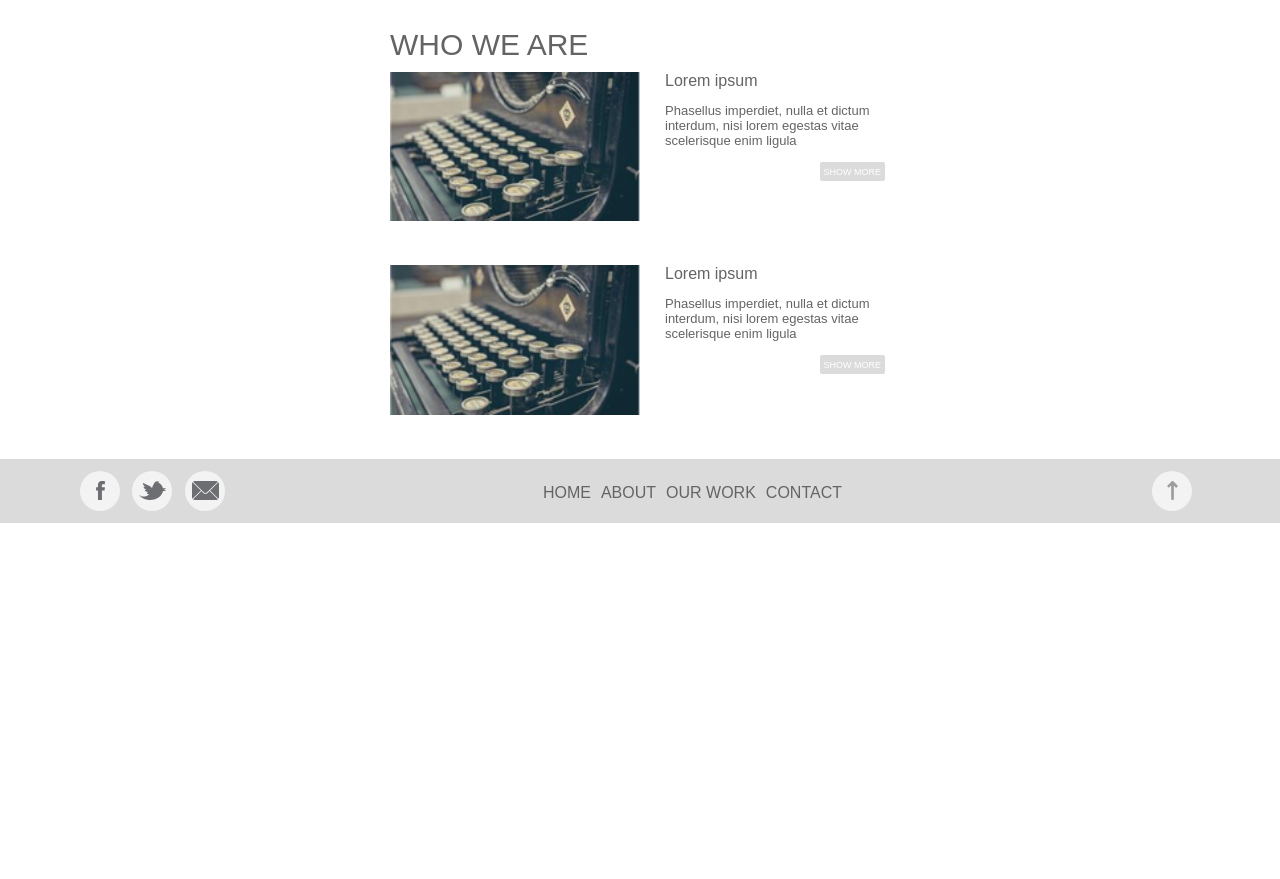
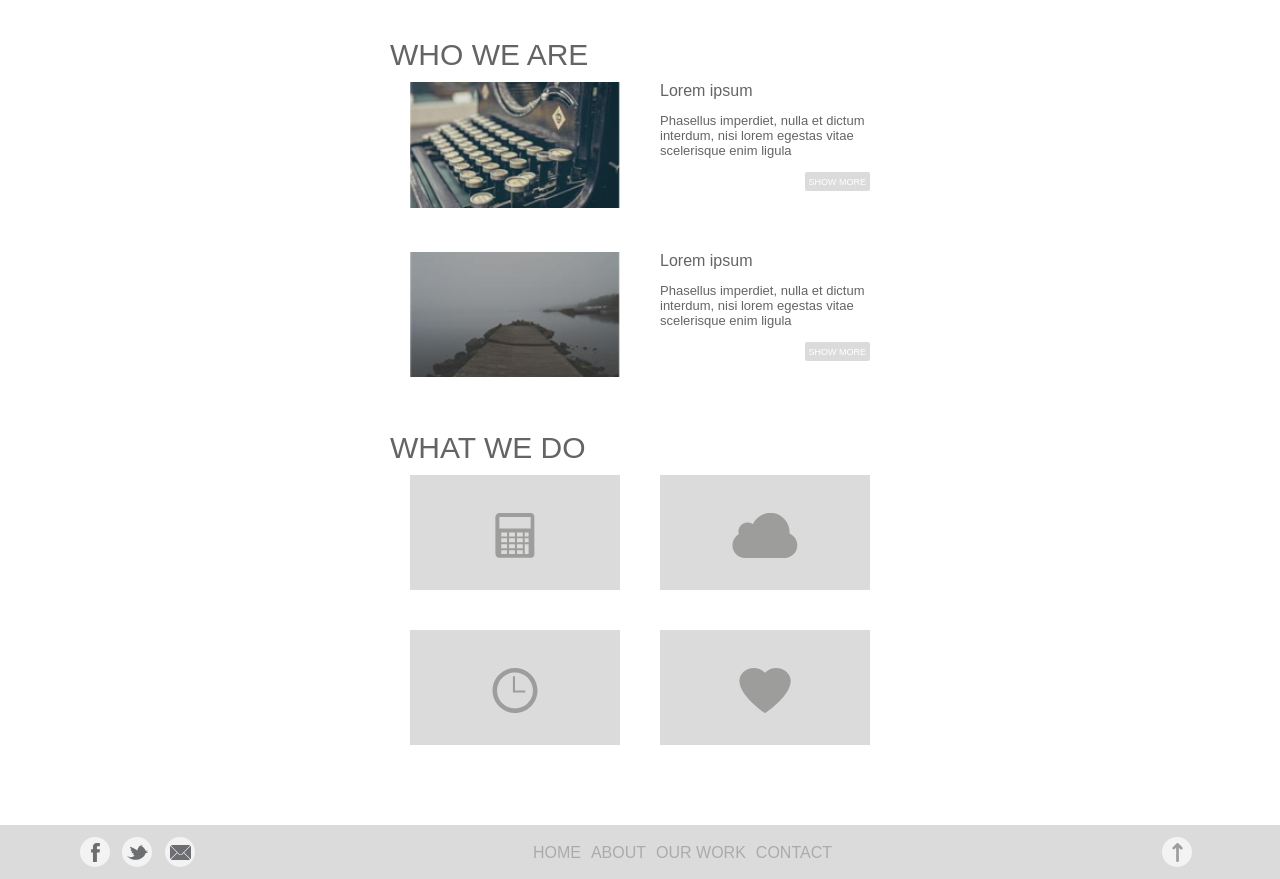
Before and after one commit to djuricmaja/Wireless-Media-Web, a plain HTML site: page public/index.html in a window 1280 px wide. Shown: the part 399-1278 px from the top of the page. Before the commit the page ends 922 px from the top, so only its background shows below. Drawn offline with Linux system fonts and the light colour scheme.

Commit message:
all done

```diff
--- a/public/index.html
+++ b/public/index.html
@@ -22,18 +22,18 @@
                 <div class="nav-items">
                     <div class="display-none display-xs-flex display-md-none mic-15">
                         <a href="http://www.google.com"><img src="img/svg/home.svg"></a>
-                        <a><img src="img/svg/about.svg"></a>
-                        <a><img src="img/svg/our-work.svg"></a>
-                        <a><img src="img/svg/contact.svg"></a>
+                        <a href="#"><img src="img/svg/about.svg"></a>
+                        <a href="#"><img src="img/svg/our-work.svg"></a>
+                        <a href="#"><img src="img/svg/contact.svg"></a>
                     </div>
                     <div class="display-none display-md-flex uc mic-5">
                         <a href="http://www.google.com">Home</a>
                         <span>/</span>
-                        <a>About us</a>
+                        <a href="#">About us</a>
                         <span>/</span>
-                        <a>Our work</a>
+                        <a href="#">Our work</a>
                         <span>/</span>
-                        <a>Contact</a>
+                        <a href="#">Contact</a>
                     </div>
                     <div class="display-xs-none">
                         <a id="nav-item-burger"><img src="img/svg/burger.svg"></a>
@@ -47,9 +47,9 @@
                 <div class="nav-dropdown-items uc">
                     <ul>
                         <li><a href="http://www.google.com">Home</a></li>
-                        <li><a>About</a></li>
-                        <li><a>Our work</a></li>
-                        <li><a>Contact</a></li>
+                        <li><a href="#">About</a></li>
+                        <li><a href="#">Our work</a></li>
+                        <li><a href="#">Contact</a></li>
                     </ul>
                 </div>
             </div>
@@ -120,9 +120,9 @@
         </div>
     </section>
     <section>
-        <div class="container main">
+        <div class="container main mb40">
             <h2 class="uc">Who we are</h2>
-            <article class="row">
+            <article class="row mb40">
                 <div class="column column-xs-6">
                     <a>
                         <img src="img/layer1.png" />
@@ -137,7 +137,7 @@
                             ligula
                         </p>
                         <div class="show-more-container">
-                            <a class="show-more">Show more</a>
+                            <a href="#" class="show-more">Show more</a>
                         </div>
                     </div>
                 </div>
@@ -145,7 +145,7 @@
             <article class="row">
                 <div class="column column-xs-6">
                     <a>
-                        <img src="img/layer1.png" />
+                        <img src="img/layer2.png" />
                     </a>
                 </div>
                 <div class="column column-xs-6">
@@ -157,41 +157,76 @@
                             ligula
                         </p>
                         <div class="show-more-container">
-                            <a class="show-more">Show more</a>
+                            <a href="#" class="show-more">Show more</a>
                         </div>
                     </div>
                 </div>
             </article>
         </div>
     </section>
+    <section>
+        <div class="container main mb40">
+            <h2 class="uc">What we do</h2>
+            <div class="row">
+                <div class="column column-xs-6">
+                    <div class="about-item-img mb40">
+                        <a href="#">
+                            <img src="img/svg/calculator.svg" alt="" />
+                        </a>
+                    </div>
+                </div>
+                <div class="column column-xs-6">
+                    <div class="about-item-img mb40">
+                        <a href="#">
+                            <img src="img/svg/cloud.svg" alt="" />
+                        </a>
+                    </div>
+                </div>
+                <div class="column column-xs-6">
+                    <div class="about-item-img mb40">
+                        <a href="#">
+                            <img src="img/svg/clock.svg" alt="" />
+                        </a>
+                    </div>
+                </div>
+                <div class="column column-xs-6">
+                    <div class="about-item-img mb40">
+                        <a href="#">
+                            <img src="img/svg/heart.svg" alt="" />
+                        </a>
+                    </div>
+                </div>
+            </div>
+        </div>
+    </section>
     <footer>
         <div class="footer container">
             <div>
                 <div class="footer-icon-container">
-                    <a class="footer-icon" href="#!">
+                    <a class="footer-icon" href="#">
                         <img src="img/svg/facebook.svg" />
                     </a>
                 </div>
                 <div class="footer-icon-container">
-                    <a class="footer-icon" href="#!">
+                    <a class="footer-icon" href="#">
                         <img src="img/svg/twitter.svg" />
                     </a>
                 </div>
                 <div class="footer-icon-container">
-                    <a class="footer-icon" href="#!">
+                    <a class="footer-icon" href="#">
                         <img src="img/svg/email.svg" />
                     </a>
                 </div>
             </div>
-            <div class="display-none display-md-flex uc mic-5 aic">
-                <a>Home</a>
-                <a>About</a>
-                <a>Our work</a>
-                <a>Contact</a>
+            <div class="display-none display-md-flex footer-item uc mic-5 aic">
+                <a href="http://www.google.com">Home</a>
+                <a href="#">About</a>
+                <a href="#">Our work</a>
+                <a href="#">Contact</a>
             </div>
             <div>
                 <div class="footer-icon-container">
-                    <a class="footer-icon" href="#!">
+                    <a class="footer-icon" href="#">
                         <img src="img/svg/top.svg" />
                     </a>
                 </div>
--- a/sccs/partials/_content.scss
+++ b/sccs/partials/_content.scss
@@ -1,7 +1,7 @@
 .main {
     width: 200px;
     h2 {
-        margin-bottom: 10px;
+        margin: 10px 0;
         font-size: 30px;
     }
     img {
@@ -28,13 +28,34 @@
             }
         }
     }
+    .about-item-img {
+        background-color: $color-primary-light-grey;
+        a {
+            height: 115px;
+            display: flex;
+            justify-content: center;
+            img {
+                display: flex;
+                height: 45px;
+                margin-top: 38px;
+            }
+            &:link {
+                filter: none;
+            }
+            &:visited,
+            &:focus,
+            &:hover,
+            &:active {
+                filter: $filter-primary-green;
+            }
+        }
+    }
 }
 
 @media (min-width: 480px) {
     .main {
         width: 400px;
         .article-desc {
-            padding: 0 5px 0 25px;
             .article-text {
                 overflow: hidden;
                 text-overflow: ellipsis;
--- a/sccs/partials/_footer.scss
+++ b/sccs/partials/_footer.scss
@@ -17,10 +17,10 @@ footer {
         }
         a {
             display: block;
-            margin-top: 5px;
+            margin-top: 1px;
             img {
                 height: 19px;
-                width: 31px;
+                width: 21px;
             }
             &:link {
                 filter: none;
@@ -32,5 +32,24 @@ footer {
                 filter: $filter-primary-green;
             }
         }
+        .footer-item {
+            a {
+                &:link {
+                    color: $color-primary-link;
+                }
+                &:visited {
+                    color: $color-primary-visited;
+                }
+                &:focus {
+                    color: $color-primary-focus;
+                }
+                &:hover {
+                    color: $color-primary-hover;
+                }
+                &:active {
+                    color: $color-primary-active;
+                }
+            }
+        }
     }
 }
--- a/sccs/partials/_general.scss
+++ b/sccs/partials/_general.scss
@@ -1,5 +1,6 @@
 $color-primary-grey: #646464;
 $color-primary-light-grey: #dbdbdb;
+$color-primary-link: #ababab;
 $color-primary-focus: #429099;
 $color-primary-hover: #bbd547;
 $color-primary-active: #81b36e;
@@ -27,8 +28,11 @@ h6 {
     font-weight: normal;
 }
 
-a:hover {
-    cursor: pointer;
+a {
+    text-decoration: none;
+    &:hover {
+        cursor: pointer;
+    }
 }
 
 .display-none {
@@ -39,17 +43,23 @@ a:hover {
     filter: $filter-primary-green;
 }
 
+* {
+    box-sizing: border-box;
+}
+
 .row {
     display: flex;
     flex-wrap: wrap;
-    margin-bottom: 40px;
 }
+
 .column {
+    padding: 0 20px;
     width: 100%;
 }
 
 @media (min-width: 480px) {
     .column-xs-6 {
+        flex: 0 0 auto;
         width: 50%;
     }
     .display-xs-flex {
@@ -93,3 +103,11 @@ a:hover {
 .center-text {
     text-align: center;
 }
+
+.mb20 {
+    margin-bottom: 20px;
+}
+
+.mb40 {
+    margin-bottom: 40px;
+}
--- a/sccs/partials/_header.scss
+++ b/sccs/partials/_header.scss
@@ -1,5 +1,3 @@
-$color-primary-header: #ababab;
-
 header {
     border-bottom: 8px solid;
     border-image: linear-gradient(45deg, #bad447, #1375b8) 1;
@@ -12,12 +10,13 @@ header {
                 display: flex;
                 align-items: center;
                 a {
-                    padding: 0 8px;
+                    padding: 0 7px;
                     img {
                         width: 23px;
                         height: 23px;
                     }
                     &:link {
+                        color: $color-primary-link;
                         filter: none;
                     }
                     &:visited {
@@ -46,7 +45,7 @@ header {
                     }
                 }
                 span {
-                    color: $color-primary-header;
+                    color: $color-primary-link;
                 }
             }
         }
@@ -63,7 +62,7 @@ header {
                             margin-top: 1px;
                             background-color: white;
                             &:link {
-                                color: $color-primary-grey;
+                                color: $color-primary-link;
                                 background-color: white;
                             }
                             &:visited {
@@ -93,15 +92,12 @@ header {
                 width: calc(100% - 10px);
                 margin: 7px;
                 padding: 5px;
-                border: 1px solid $color-primary-grey;
+                border: 1px solid $color-primary-light-grey;
                 border-radius: 2px;
                 outline: none;
-                color: $color-primary-grey;
+                color: $color-primary-light-grey;
             }
         }
-    }
-    a {
-        text-decoration: none;
     }
 }
 
```
Also changed, not shown: public/css/main.css, 1 other file.
